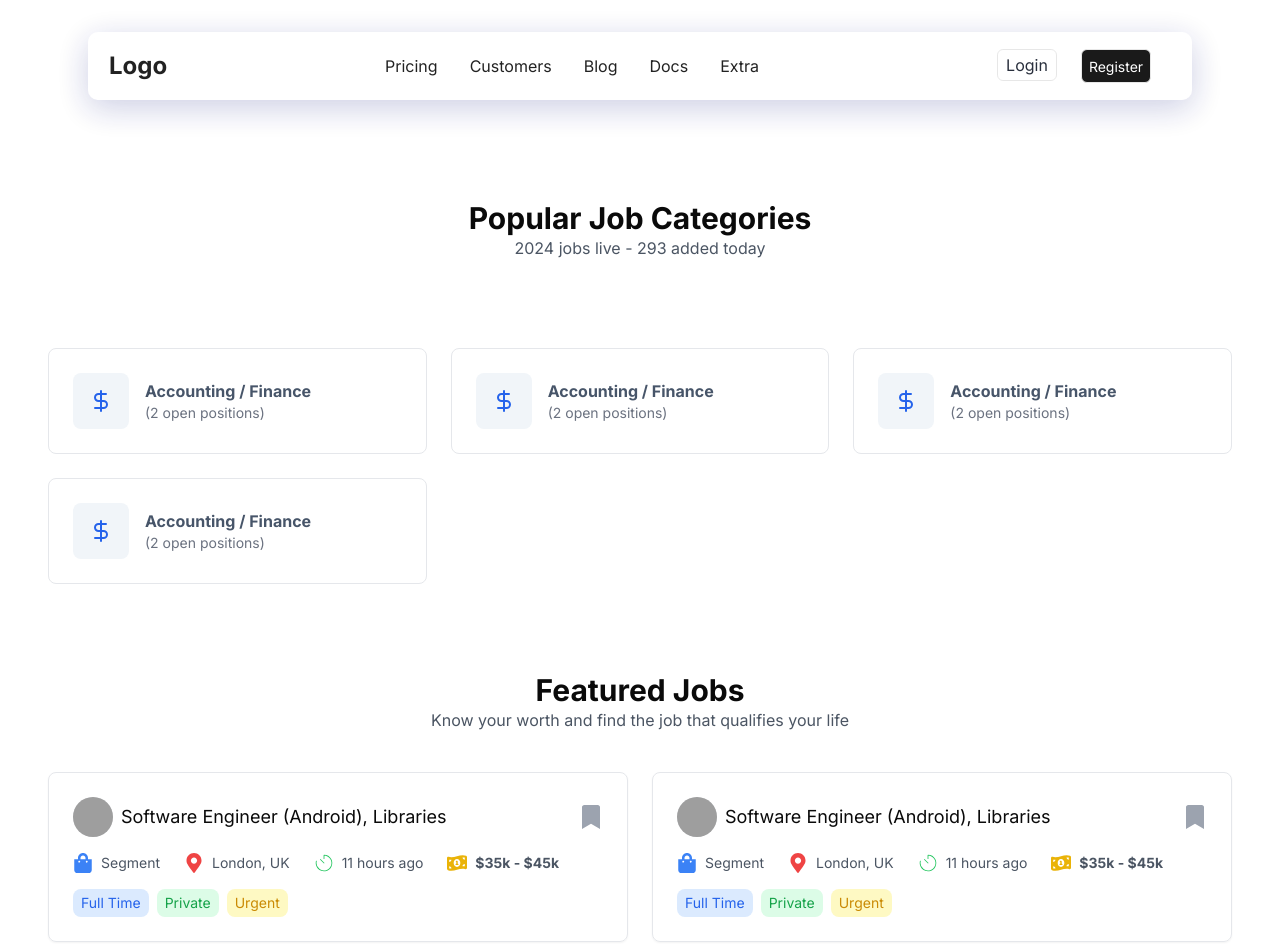
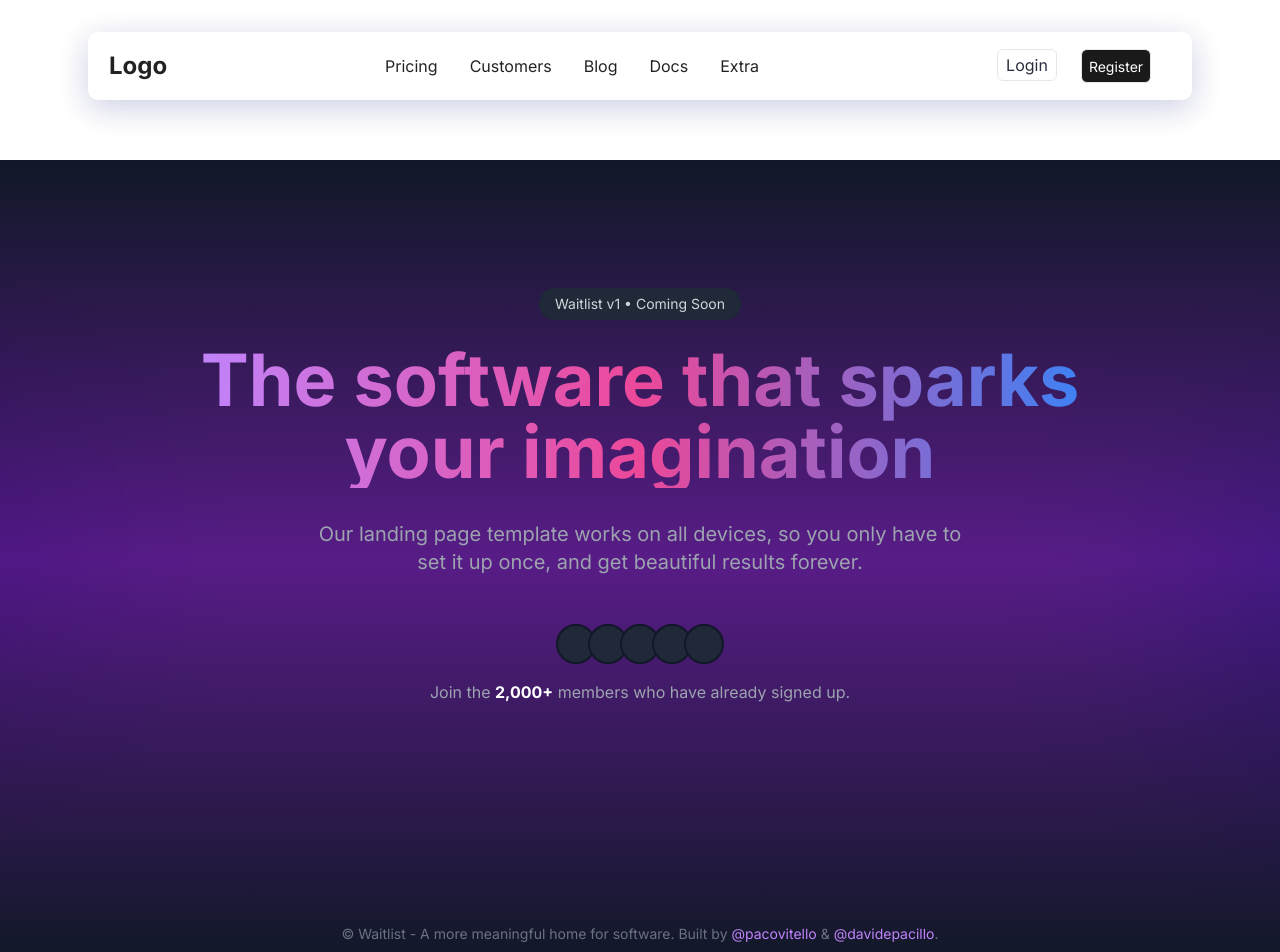
Before and after one commit to The-Dev-Hive/Talent-Trove-Client, a Next.js app: page / in a window 1280 px wide. Shown: the top 952 px of the page. Built offline with nearby package versions, Linux system fonts and the light colour scheme; grey boxes are pictures that could not be loaded.

Commit message:
created homepage initial design

```diff
--- a/src/app/(front)/page.tsx
+++ b/src/app/(front)/page.tsx
@@ -1,9 +1,10 @@
-import { TopJobCategoryList, FeatureJob } from '@/components/homepage';
+import { TopJobCategoryList, FeatureJob, Hero } from '@/components/homepage';
 import React from 'react';
 
 const RootPage = () => {
   return (
     <div className="py-12">
+      <Hero />
       <TopJobCategoryList />
       <FeatureJob />
     </div>
--- /dev/null
+++ b/src/components/homepage/MembersWithAvatar.tsx
@@ -0,0 +1,18 @@
+export default function MemberAvatars() {
+  return (
+    <div className="mt-12">
+      <div className="flex justify-center -space-x-2">
+        {[...Array(5)].map((_, i) => (
+          <div
+            key={i}
+            className="w-10 h-10 rounded-full bg-gray-800 border-2 border-gray-900"
+          />
+        ))}
+      </div>
+      <p className="text-gray-400 mt-4">
+        Join the <span className="font-bold text-white">2,000+</span> members
+        who have already signed up.
+      </p>
+    </div>
+  );
+}
--- /dev/null
+++ b/src/components/homepage/NeonGlow.tsx
@@ -0,0 +1,8 @@
+export default function NeonGlow() {
+  return (
+    <>
+      <div className="absolute top-1/4 -left-1/4 w-96 h-96 bg-purple-500 rounded-full mix-blend-multiply filter blur-[128px] opacity-50 animate-pulse" />
+      <div className="absolute top-1/3 -right-1/4 w-96 h-96 bg-blue-500 rounded-full mix-blend-multiply filter blur-[128px] opacity-50 animate-pulse delay-75" />
+    </>
+  );
+}
--- /dev/null
+++ b/src/components/homepage/hero.tsx
@@ -0,0 +1,41 @@
+import NeonGlow from '@/components/homepage/NeonGlow';
+import MemberAvatars from '@/components/homepage/MembersWithAvatar';
+
+export function Hero() {
+  return (
+    <div className="min-h-screen bg-gradient-to-b from-gray-900 via-purple-900 to-gray-900 relative overflow-hidden">
+      <NeonGlow />
+
+      <div className="relative pt-32 pb-20 px-4">
+        <div className="text-center max-w-4xl mx-auto">
+          <div className="inline-block px-4 py-1.5 mb-6 rounded-full text-sm font-medium bg-gray-800 text-gray-300">
+            Waitlist v1 • Coming Soon
+          </div>
+
+          <h1 className="text-5xl md:text-7xl font-bold mb-8 bg-gradient-to-r from-purple-400 via-pink-500 to-blue-500 text-transparent bg-clip-text">
+            The software that sparks your imagination
+          </h1>
+
+          <p className="text-gray-400 text-xl mb-12 max-w-2xl mx-auto">
+            Our landing page template works on all devices, so you only have to
+            set it up once, and get beautiful results forever.
+          </p>
+
+          <MemberAvatars />
+        </div>
+      </div>
+
+      <div className="absolute bottom-4 left-0 right-0 text-center text-gray-500 text-sm">
+        © Waitlist - A more meaningful home for software. Built by{' '}
+        <a href="#" className="text-purple-400 hover:text-purple-300">
+          @pacovitello
+        </a>{' '}
+        &{' '}
+        <a href="#" className="text-purple-400 hover:text-purple-300">
+          @davidepacillo
+        </a>
+        .
+      </div>
+    </div>
+  );
+}
--- a/src/components/homepage/index.ts
+++ b/src/components/homepage/index.ts
@@ -1,2 +1,3 @@
 export * from './FeatureJob';
 export * from './TopJobCategoryList';
+export * from './hero';
```
